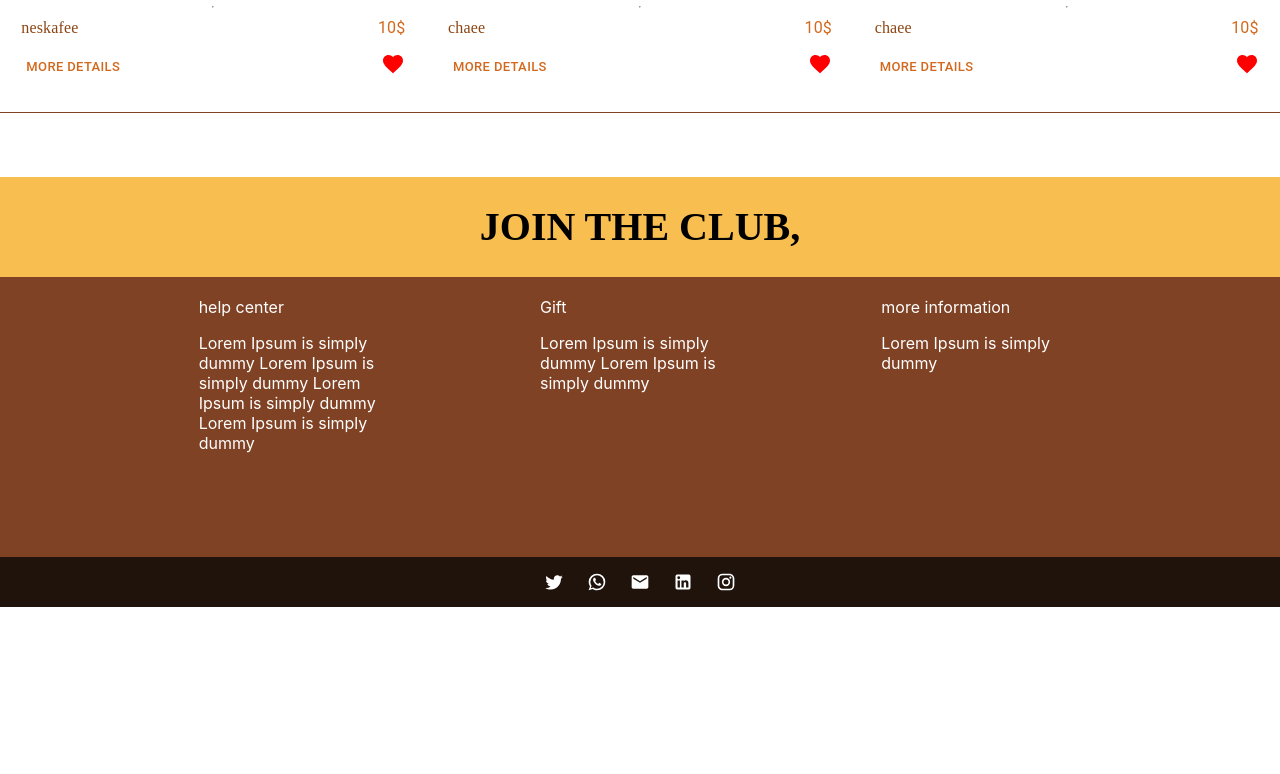
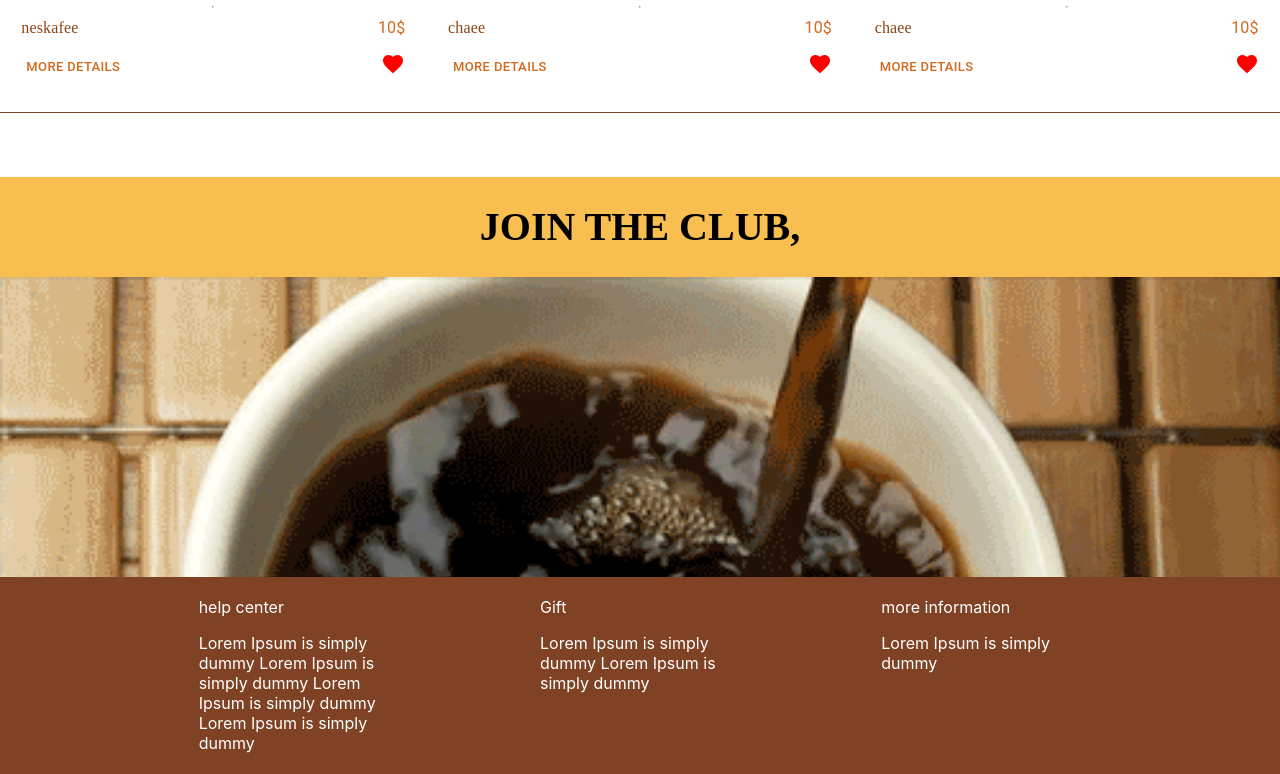
Before and after one commit to vidaHd/React-PlayGround, a React (Create React App) app: page /DataProduct in a window 1280 px wide. Shown: the part 996-1770 px from the top of the page. Before the commit the page ends 1603 px from the top, so only its background shows below. Built offline with nearby package versions, Linux system fonts and the light colour scheme; data requests are answered from the project's data file.

Commit message:
animation css

```diff
--- a/src/components/DataProducts.tsx
+++ b/src/components/DataProducts.tsx
@@ -18,7 +18,7 @@ import useMediaQuery from "@material-ui/core/useMediaQuery";
 
 import img from "../coffe.jpg";
 
-import i from "../8.jpg";
+import i from "../images/g.gif";
 
 import ProductCard from "./ProductCard";
 
@@ -88,7 +88,17 @@ export default function DataProduct(): JSX.Element {
       <div className={classes.txt}>
         <h1 className={classes.posHT}>JOIN THE CLUB,</h1>
       </div>
-      {/* <div className={classes.gif}></div> */}
+      <div
+        className={classes.gif}
+        style={{
+          backgroundImage: `url(${i})`,
+          height: "300px",
+          width: "100%",
+          backgroundAttachment: "fixed",
+          backgroundRepeat: "no-repeat",
+          backgroundSize: "cover",
+        }}
+      ></div>
       <div className={classes.footer}>
         <div className={classes.footerTexr}>
           <span className={classes.txtFoot}>
--- a/src/components/ProductCard.tsx
+++ b/src/components/ProductCard.tsx
@@ -66,6 +66,12 @@ const useStyles = makeStyles({
     width: "100%",
     height: "200px",
     objectFit: "cover",
+    borderRadius: "5px",
+    // "&:hover": {
+    //   transform: " scale(1.05)",
+    //   opacity: " 0.8",
+    //   boxShadow: "20px 20px 40px 0px rgba(0,0,0,0.5)",
+    // },
   },
   bullet: {
     display: "inline-block",
@@ -87,6 +93,11 @@ const useStyles = makeStyles({
     margin: "auto",
     flexDirection: "column",
     width: "100%",
+    "&:hover": {
+      transform: " scale(1.05)",
+      opacity: " 0.9",
+      boxShadow: "20px 20px 40px 0px rgba(0,0,0,0.5)",
+    },
   },
   main: {
     display: "flex",
```
